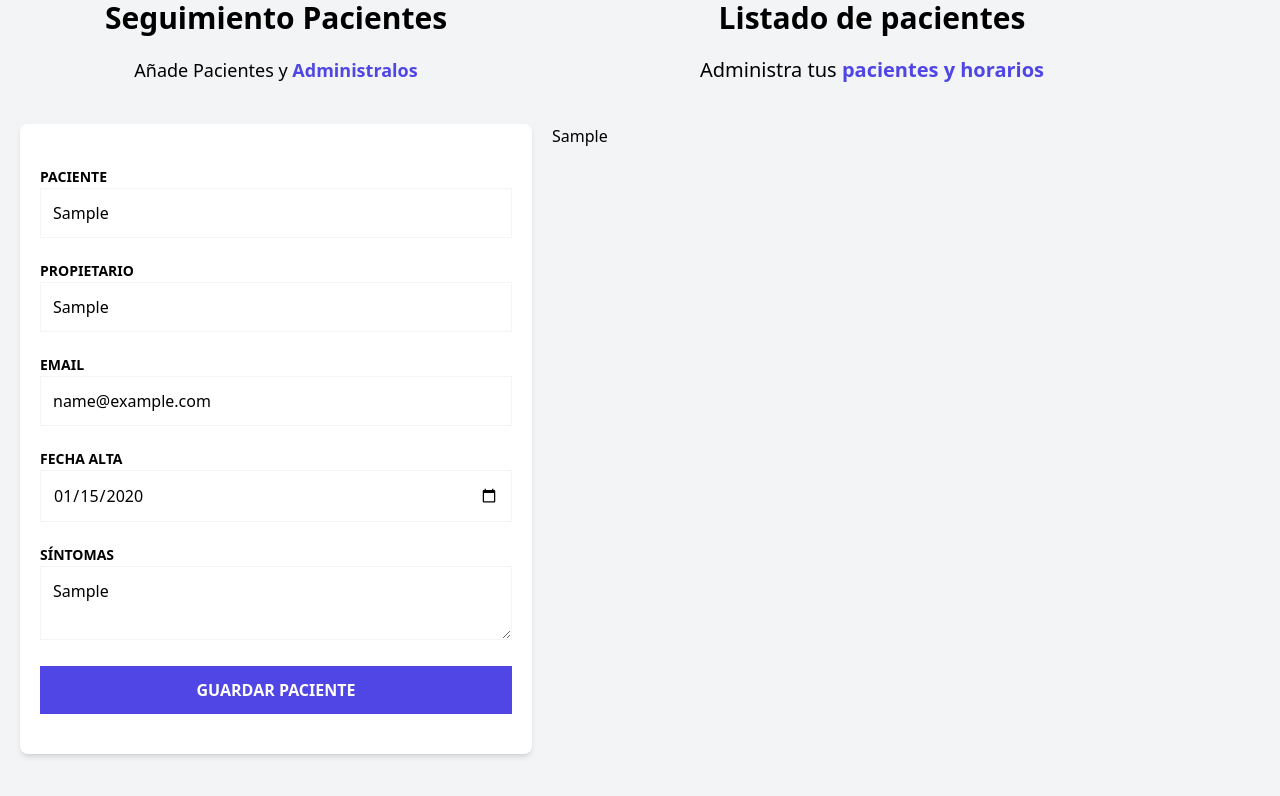
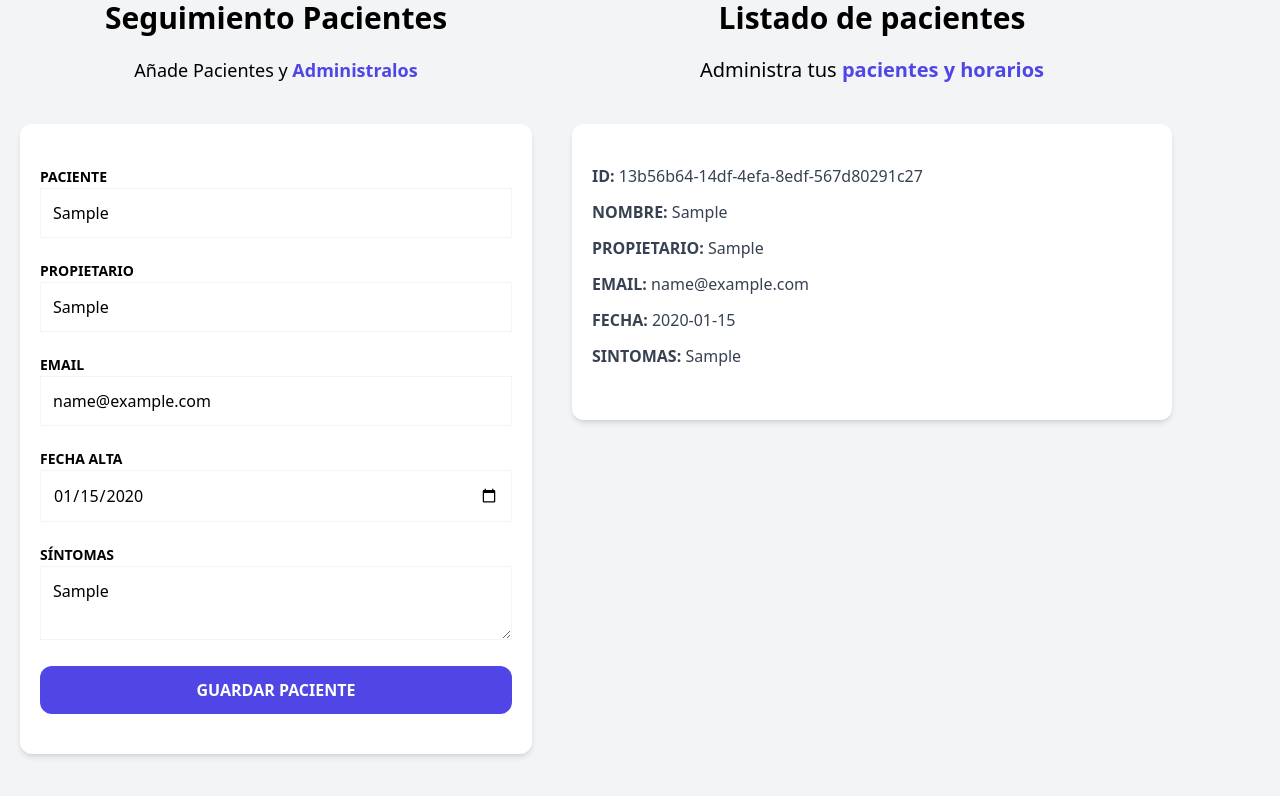
Before and after one commit to francoarmando1911/pacientes-zustand, a React (Vite) app: page / in a window 1280 px wide. Both pictures are taken after typing "Sample", "Sample", "name@example.com", "2020-01-15", "Sample" into the empty fields and a click on the input "Guardar Paciente". Shown: the part 224-1020 px from the top of the page. Built offline with nearby package versions, Linux system fonts and the light colour scheme.

Commit message:
PatientDetails

```diff
--- a/index.html
+++ b/index.html
@@ -2,7 +2,7 @@
 <html lang="en">
   <head>
     <meta charset="UTF-8" />
-    <link rel="icon" type="image/svg+xml" href="/vite.svg" />
+    <link rel="icon" type="image/svg+xml" href="/favicon.svg" />
     <meta name="viewport" content="width=device-width, initial-scale=1.0" />
     <title>Control pacientes</title>
   </head>
--- /dev/null
+++ b/src/components/PatientDetailItem.tsx
@@ -0,0 +1,13 @@
+
+type PatientDetailItemProps = {
+    label: string
+    data: string
+}
+
+export default function PatientDetailItem({label, data}: PatientDetailItemProps) {
+  return (
+      <p className="font-bold mb-3 text-gray-700 uppercase">{label}: {''}
+          <span className="font-normal normal-case">{data}</span>
+      </p>
+  )
+}
--- a/src/components/PatientDetails.tsx
+++ b/src/components/PatientDetails.tsx
@@ -1,12 +1,18 @@
 import { Patient } from "../types"
+import PatientDetailItem from "./PatientDetailItem"
 
 type PatientDetailsProps = {
     patient: Patient
 }
-export default function PatientDetails({patient} : PatientDetailsProps) {
-  return (
-    <div>
-        {patient.name}
-    </div>
-  )
+export default function PatientDetails({ patient }: PatientDetailsProps) {
+    return (
+        <div className="mx-5 my-10 px-5 py-10 bg-white shadow-md rounded-xl">
+            <PatientDetailItem label="ID" data={patient.id}/>
+            <PatientDetailItem label="Nombre" data={patient.name} />
+            <PatientDetailItem label="Propietario" data={patient.caretaker} />
+            <PatientDetailItem label="Email" data={patient.email} />
+            <PatientDetailItem label="Fecha" data={patient.date instanceof Date ? patient.date.toLocaleDateString() : patient.date || "No disponible"} />
+            <PatientDetailItem label="Sintomas" data={patient.symptoms} />
+        </div>
+    )
 }
--- a/src/components/PatientForm.tsx
+++ b/src/components/PatientForm.tsx
@@ -23,7 +23,7 @@
             </p>
 
             <form
-                className="bg-white shadow-md rounded-lg py-10 px-5 mb-10"
+                className="bg-white shadow-md rounded-xl py-10 px-5 mb-10"
                 noValidate
                 onSubmit={handleSubmit(registerPatient)}
             >
@@ -124,7 +124,7 @@
 
                 <input
                     type="submit"
-                    className="bg-indigo-600 w-full p-3 text-white uppercase font-bold hover:bg-indigo-700 cursor-pointer transition-colors"
+                    className="bg-indigo-600 w-full p-3 text-white uppercase font-bold hover:bg-indigo-700 cursor-pointer transition-colors rounded-xl"
                     value='Guardar Paciente'
                 />
             </form>
```
Also changed, not shown: public/favicon.svg (added).
